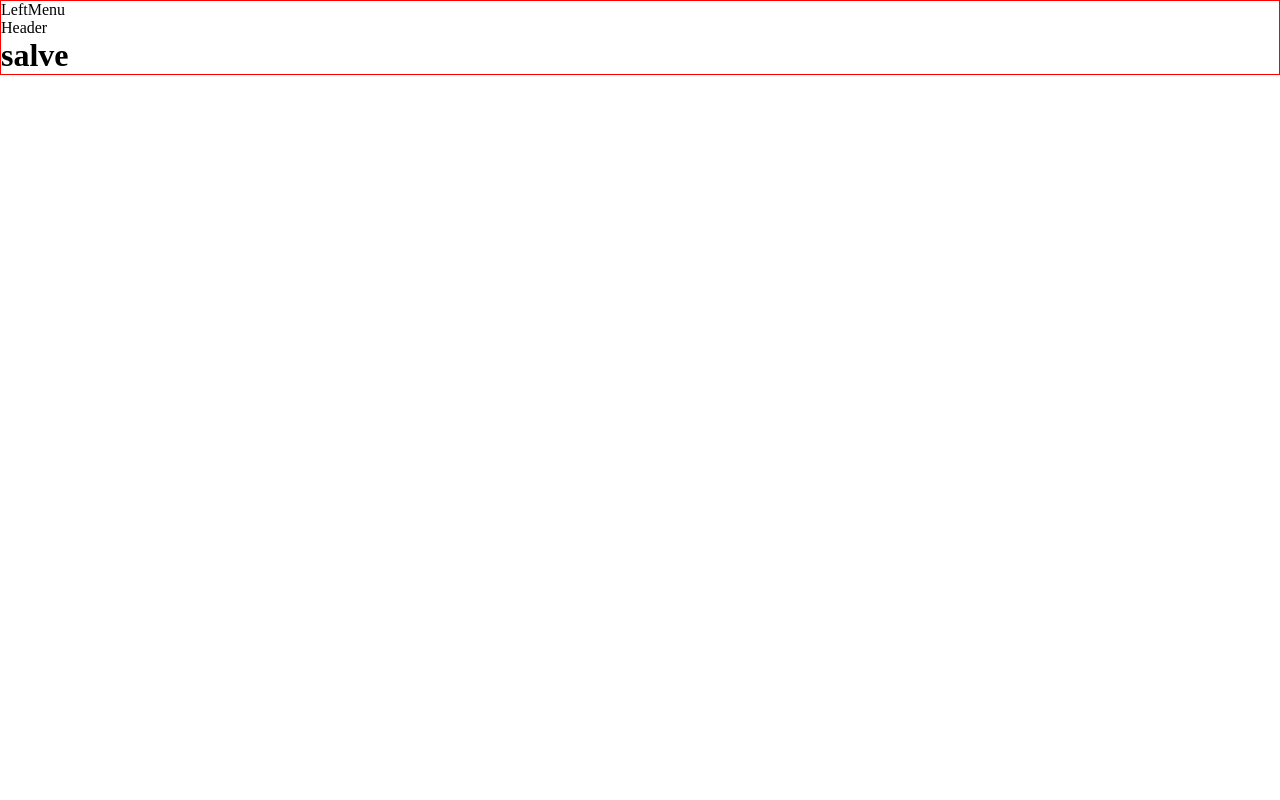
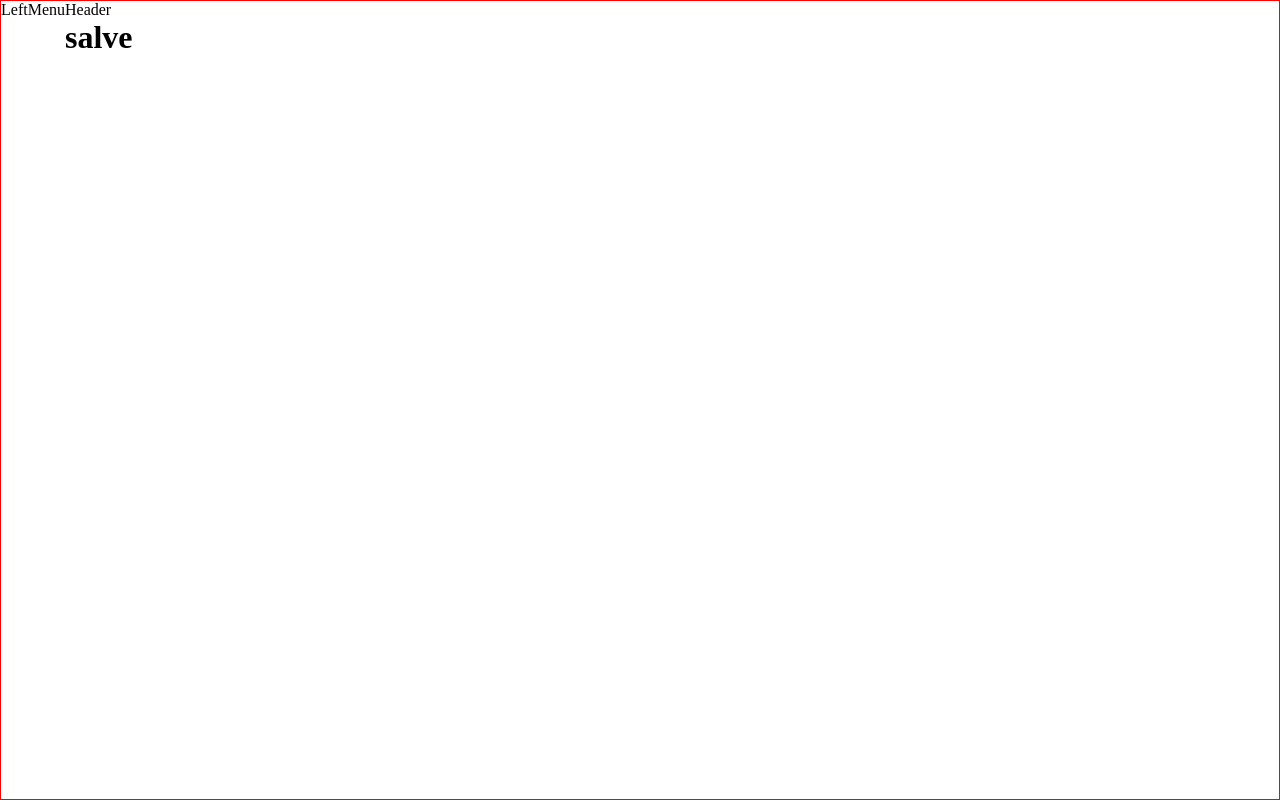
Before and after one commit to VictorMarques98/VW-Dash-FrontEnd, a React (Create React App) app: page /#/dashboard in a window 1280 px wide. Built offline with nearby package versions, Linux system fonts and the light colour scheme.

Commit message:
[+]add properties to app layout

```diff
--- a/src/App.jsx
+++ b/src/App.jsx
@@ -2,7 +2,6 @@ import React from 'react';
 import Layout from './pages/Layout/index';
 
 function App() {
-
     return(
       <div className="App">
         <Layout />
--- a/src/scss/layout/_layout.scss
+++ b/src/scss/layout/_layout.scss
@@ -1,3 +1,7 @@
 .App {
   border: solid 1px red;
+  display: flex;
+  flex-direction: row;
+  height: 100vh;
+  width: 100vw;
 }
```
